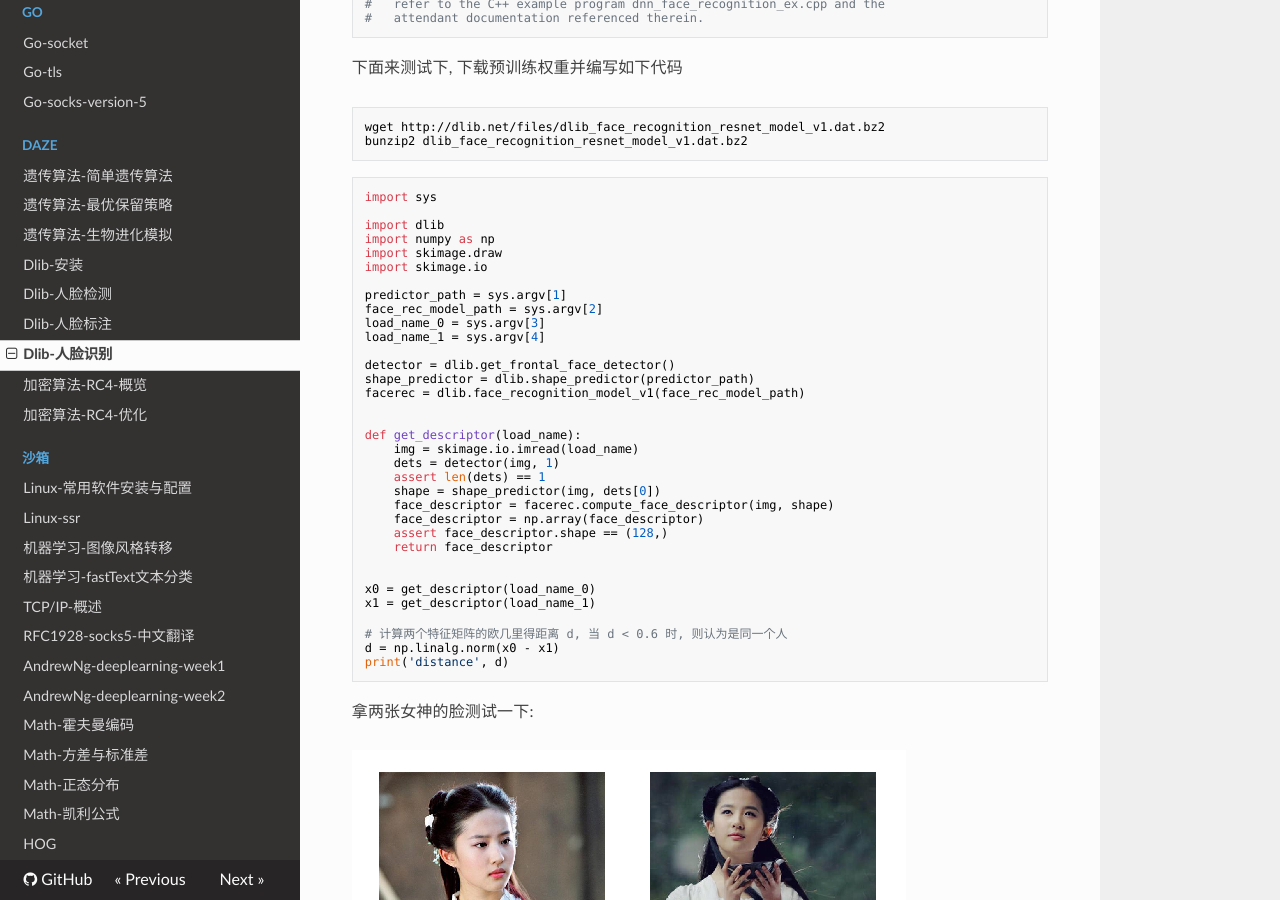
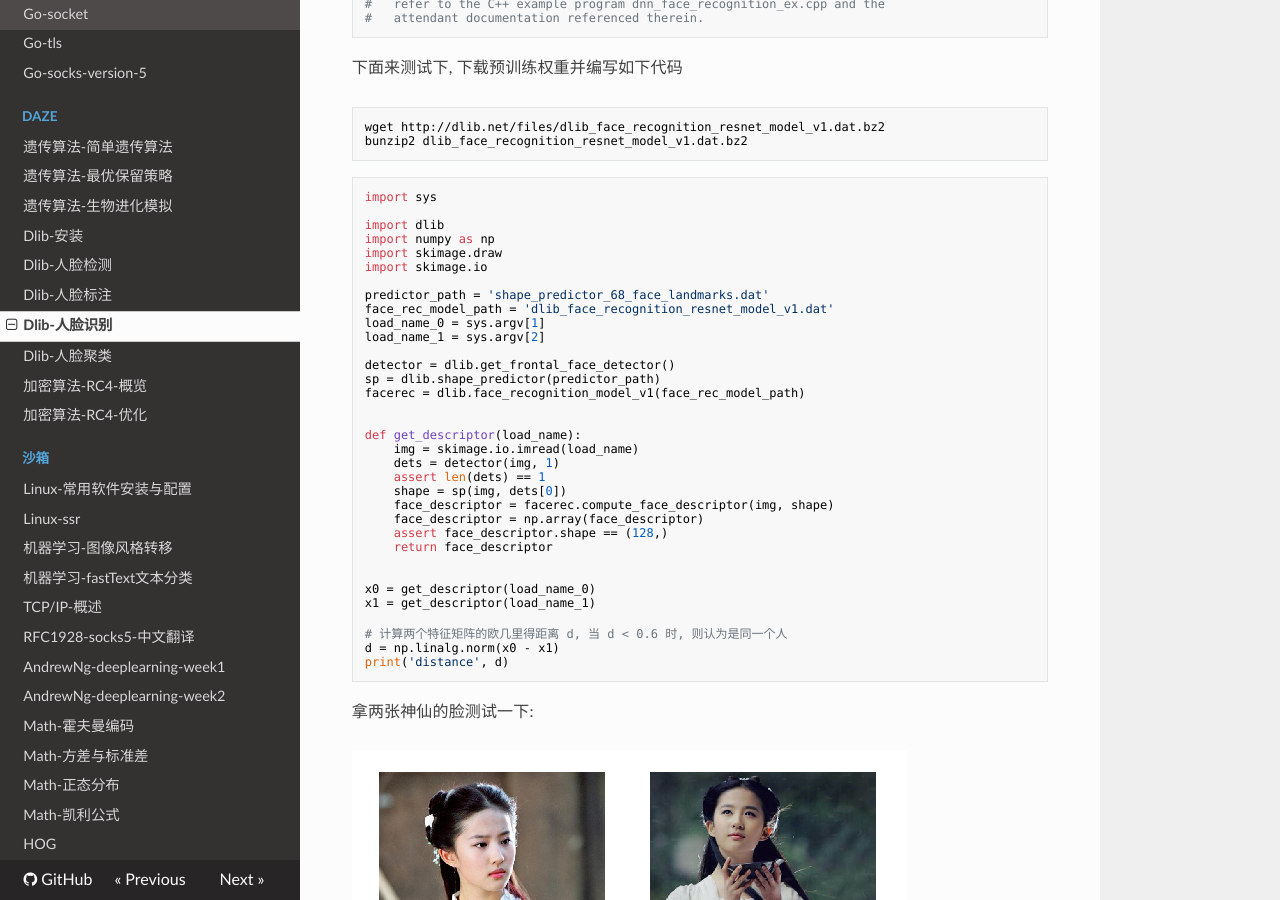
Before and after one commit to J14032016/accu, an MkDocs documentation site: the page built from docs/content/daze/dlib/face_recognition.md, in a window 1280 px wide and 900 px high, scrolled down 610 px. Built offline with MkDocs 1.6.1, drawn with Linux system fonts in a browser that asks for light colours; nearby versions of some CDN libraries; old or Windows-style settings are respelled for this version of MkDocs.

Commit message:
2018-01-18 16:08:39

````diff
--- a/docs/content/daze/dlib/face_recognition.md
+++ b/docs/content/daze/dlib/face_recognition.md
@@ -41,13 +41,13 @@ import numpy as np
 import skimage.draw
 import skimage.io
 
-predictor_path = sys.argv[1]
-face_rec_model_path = sys.argv[2]
-load_name_0 = sys.argv[3]
-load_name_1 = sys.argv[4]
+predictor_path = 'shape_predictor_68_face_landmarks.dat'
+face_rec_model_path = 'dlib_face_recognition_resnet_model_v1.dat'
+load_name_0 = sys.argv[1]
+load_name_1 = sys.argv[2]
 
 detector = dlib.get_frontal_face_detector()
-shape_predictor = dlib.shape_predictor(predictor_path)
+sp = dlib.shape_predictor(predictor_path)
 facerec = dlib.face_recognition_model_v1(face_rec_model_path)
 
 
@@ -55,7 +55,7 @@ def get_descriptor(load_name):
     img = skimage.io.imread(load_name)
     dets = detector(img, 1)
     assert len(dets) == 1
-    shape = shape_predictor(img, dets[0])
+    shape = sp(img, dets[0])
     face_descriptor = facerec.compute_face_descriptor(img, shape)
     face_descriptor = np.array(face_descriptor)
     assert face_descriptor.shape == (128,)
@@ -70,7 +70,7 @@ d = np.linalg.norm(x0 - x1)
 print('distance', d)
 ```
 
-拿两张女神的脸测试一下:
+拿两张神仙的脸测试一下:
 
 ![img](/img/daze/dlib/face_recognition/godness_d.png)
 
--- a/mkdocs.yml
+++ b/mkdocs.yml
@@ -69,6 +69,7 @@ pages:
         - Dlib-人脸检测: content/daze/dlib/face_detect.md
         - Dlib-人脸标注: content/daze/dlib/face_landmark.md
         - Dlib-人脸识别: content/daze/dlib/face_recognition.md
+        - Dlib-人脸聚类: content/daze/dlib/face_clustering.md
         - 加密算法-RC4-概览: content/daze/rc4/overview.md
         - 加密算法-RC4-优化: content/daze/rc4/optimize.md
 - 沙箱:
````
Also changed, not shown: docs/content/daze/dlib/face_clustering.md (added, +74 -0 lines), docs/content/daze/dlib/face_detect.md (+1 -1 lines), docs/content/daze/dlib/face_landmark.md (+6 -6 lines), docs/img/daze/dlib/face_clustering/data.png (added), docs/img/daze/dlib/face_landmark/obama_landmark.jpg.
